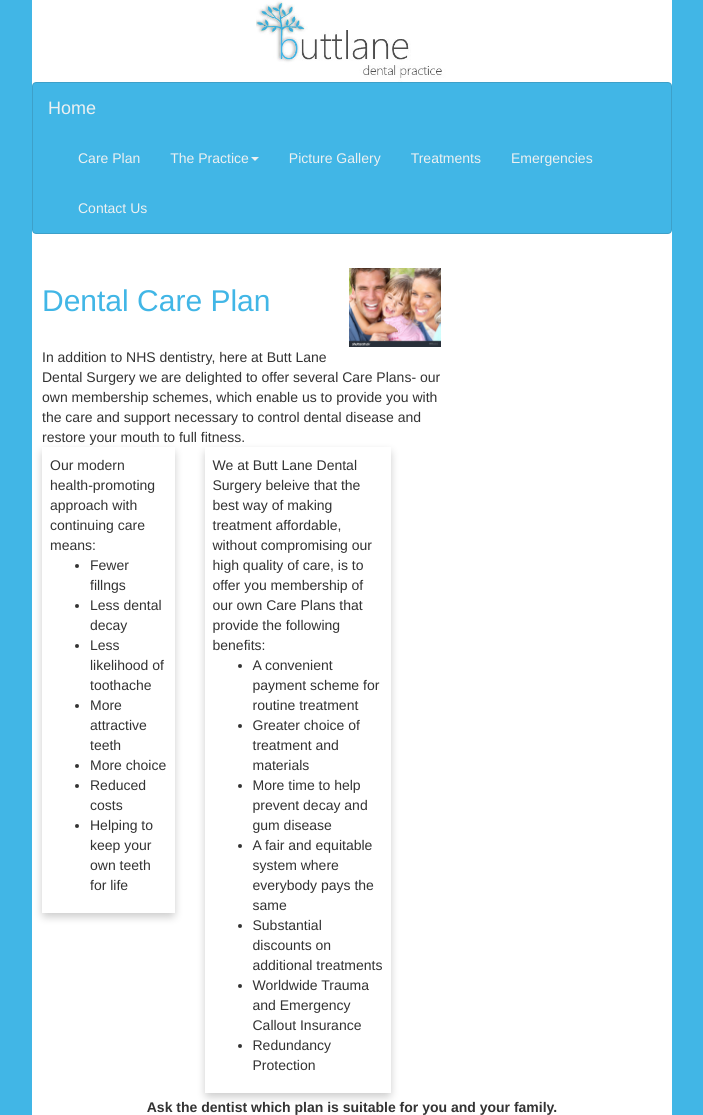
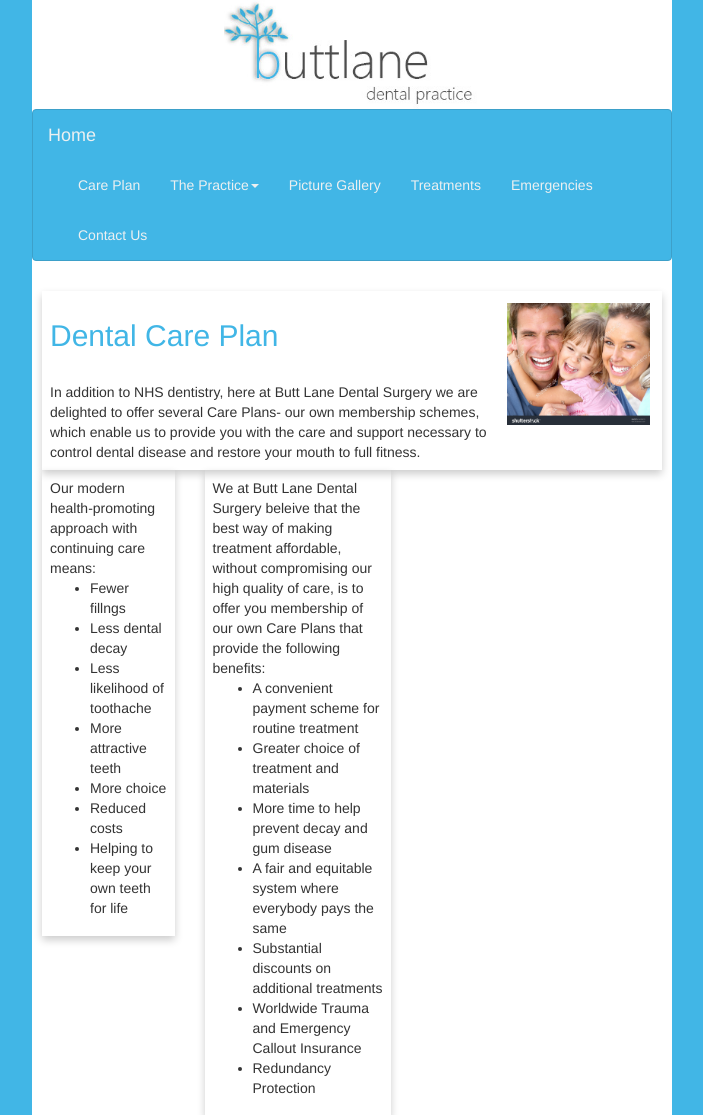
Before and after one commit to matthollywood/buttlanedental2, a Yii app: template views/site/careplan.php in a window 1280 px wide. Shown: the top 1115 px of the page, without its empty margins (288-991 px from the left). Run offline with PHP 8.4 and a stand-in for Yii, Linux system fonts and the light colour scheme; the template is opened without the code that fills it, so the values that code supplies are empty; some libraries are stand-ins or nearby versions.

Commit message:
Improved layout to the careplan. Increased logo size

```diff
--- a/views/layouts/main.php
+++ b/views/layouts/main.php
@@ -32,7 +32,7 @@ AppAsset::register($this);
     <div class="wrap col-lg-3 side-div" style="background-color:#41B6E6; height: 100%"></div>
 <div class="wrap col-lg-6" style="background-color:#FFFFFF">
     <div style="text-align:center;">
-    <?= Html::a('<img src="images/buttlanelogo.jpg" style="width: 30%; position: center;">',['site/index'])?>
+    <?= Html::a('<img src="images/buttlanelogo.jpg" style="width: 40%; position: center;">',['site/index'])?>
     </div>
 
 <nav class="navbar navbar-default">
--- a/views/site/careplan.php
+++ b/views/site/careplan.php
@@ -9,9 +9,10 @@ $this->params['breadcrumbs'][] = $this->title;
 ?>
 <div class="site-about">
     <div class ="body-content">
+<div class="card">
+      <div class="row">
 
-      <div class="row">
-          <div class ="col-lg-8">
+          <div class ="col-lg-12">
             <img src="images/family.jpg" class = "pc-image" style="float: right; width: 25%; padding: 4px 4px 4px 4px">
             <div class="dent-title"><h2>Dental Care Plan</h2></div> <br>
             In addition to NHS dentistry, here at Butt Lane Dental Surgery we are delighted to offer several Care Plans- our own membership schemes, which enable us to provide you with the care and
@@ -19,10 +20,12 @@ $this->params['breadcrumbs'][] = $this->title;
 
         </div>
       </div>
+      </div>
 
 
 
 <div class="row">
+
 <div class="col-lg-3 col-xs-8">
 <div class="card">
 Our modern health-promoting approach with continuing care means:
```
